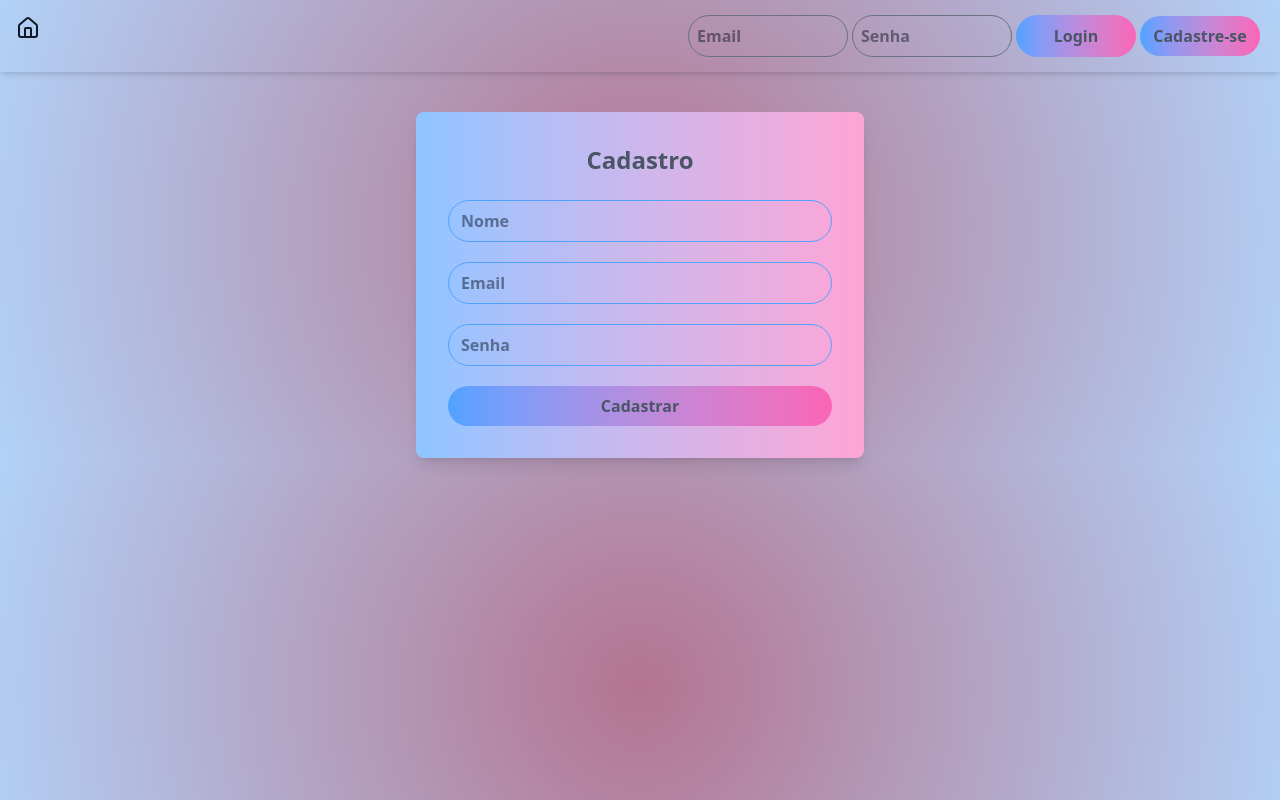
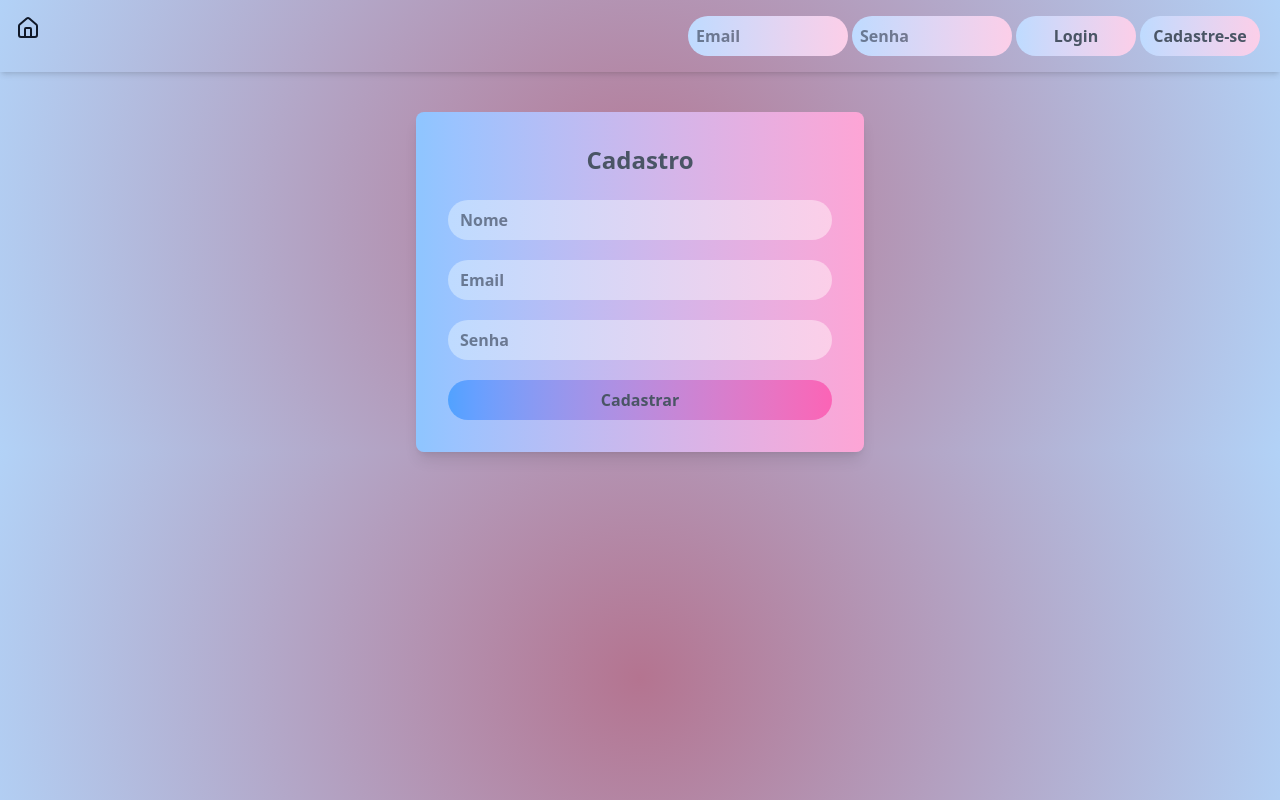
Before and after one commit to DevPauloS/Projeto-Front, a React (Vite) app: page /cadastro in a window 1280 px wide. Built offline with nearby package versions, Linux system fonts and the light colour scheme; the HTML template or start-up script is replaced by a standard one.

Commit message:
Ajustando os detalhes do front e validando o retorno do back

```diff
--- a/src/pages/Cadastro/index.jsx
+++ b/src/pages/Cadastro/index.jsx
@@ -40,19 +40,19 @@ function Cadastro() {
           ref={nameRef}
           type="text"
           placeholder="Nome"
-          className="w-full px-3 py-2 border border-blue-400 rounded-4xl focus:outline-none text-gray-900 font-bold"
+          className="w-full px-3 py-2 bg-gradient-to-r from-blue-200 to-pink-200 rounded-4xl focus:outline-none text-gray-900 font-bold"
         />
         <input
           ref={emailRef}
           type="email"
           placeholder="Email"
-          className="w-full px-3 py-2 border border-blue-400 rounded-4xl focus:outline-none text-gray-900 font-bold"
+          className="w-full px-3 py-2 bg-gradient-to-r from-blue-200 to-pink-200 rounded-4xl focus:outline-none text-gray-900 font-bold"
         />
         <input
           ref={passwordRef}
           type="password"
           placeholder="Senha"
-          className="w-full px-3 py-2 border border-blue-400 rounded-4xl focus:outline-none text-gray-900 font-bold"
+          className="w-full px-3 py-2 bg-gradient-to-r from-blue-200 to-pink-200 rounded-4xl focus:outline-none text-gray-900 font-bold"
         />
         <button className="w-full  bg-gradient-to-r from-blue-400 to-pink-400 text-gray-600 font-bold py-2 px-4 rounded-4xl hover:bg-blue-400 cur
         sor-pointer">
--- a/src/pages/Inicial/index.jsx
+++ b/src/pages/Inicial/index.jsx
@@ -3,7 +3,7 @@ import { Link } from "react-router-dom";
 export default function Inicial() {
   return (
     <div className="flex flex-col justify-around items-center h-screen">
-      <h1 className="text-7xl font-bold text-blue-900">
+      <h1 className="text-7xl font-bold text-gray-900">
         PAGINA INICIAL EM ELABORAÇÃO!
       </h1>
       {/* <Link to="/listar-usuarios" className="text-6xl text-pink-600 font-bold">
--- a/src/pages/Login/index.jsx
+++ b/src/pages/Login/index.jsx
@@ -29,19 +29,19 @@ function Login() {
           ref={emailRef}
           type="email"
           placeholder="Email"
-          className=" px-2 py-1 border w-40 border-gray-500 rounded-4xl focus:outline-none text-gray-900 font-bold"
+          className=" px-2 py-1 bg-gradient-to-r from-blue-200 to-pink-200 w-40  rounded-4xl focus:outline-none text-gray-900 font-bold"
         />
         <input
           ref={passwordRef}
           type="password"
           placeholder="Senha"
-          className="px-2 py-2 border w-40 border-gray-500 rounded-4xl focus:outline-none font-bold text-gray-900"
+          className="px-2 py-2 w-40 bg-gradient-to-r from-blue-200 to-pink-200 rounded-4xl focus:outline-none font-bold text-gray-900"
         />
-        <button className="w-30 bg-gradient-to-r from-blue-400 to-pink-400 text-gray-600 font-bold py-1 px-1 rounded-4xl hover:bg-blue-400">
+        <button className="w-30 bg-gradient-to-r from-blue-200 to-pink-200 text-gray-600 font-bold py-1 px-1 rounded-4xl hover:bg-blue-400">
           Login
         </button>
       </form>
-        <button onClick={() => navigate("/cadastro")} className="h-10 m-1 w-30 bg-gradient-to-r from-blue-400 to-pink-400 text-gray-600 font-bold py-1 px-1 rounded-4xl hover:bg-blue-400"
+        <button onClick={() => navigate("/cadastro")} className="h-10 m-1 w-30 bg-gradient-to-r from-blue-200 to-pink-200 text-gray-600 font-bold py-1 px-1 rounded-4xl hover:bg-blue-400"
       >
        Cadastre-se
       </button>
```
